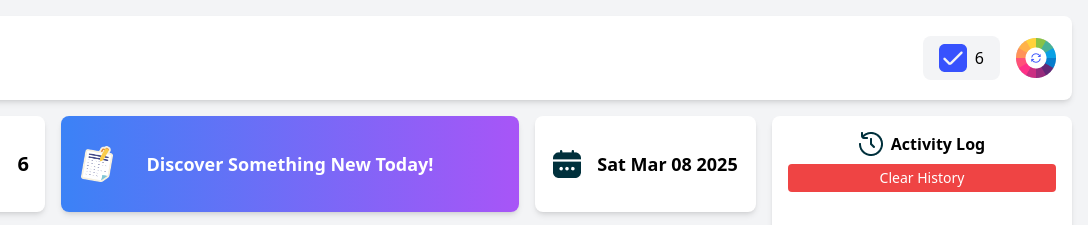
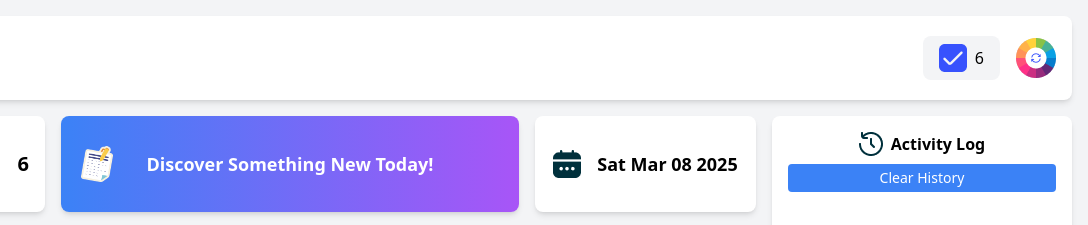
Before and after one commit to rifatuchsash/Assignment-DevBoard, a plain HTML site: page index.html in a window 1280 px wide. Shown: the top 225 px of the page, 192-1280 px from the left. Drawn offline with nearby package versions, Linux system fonts and the light colour scheme.

Commit message:
activity log edit

```diff
--- a/index.html
+++ b/index.html
@@ -51,7 +51,7 @@
               <img src="assets/activity.png" class="h-6 w-6 mr-2">
               <h2 class="font-bold">Activity Log</h2>
             </div>
-            <button id="clearHistory" class="bg-red-500 text-white px-3 py-1 mt-2 rounded w-full text-sm">Clear History</button>
+            <button id="clearHistory" class="bg-blue-500 text-white px-3 py-1 mt-2 rounded w-full text-sm">Clear History</button>
             <div id="activityLog" class="text-sm text-gray-600 mt-2"></div>
         </div>
     </div>
```
